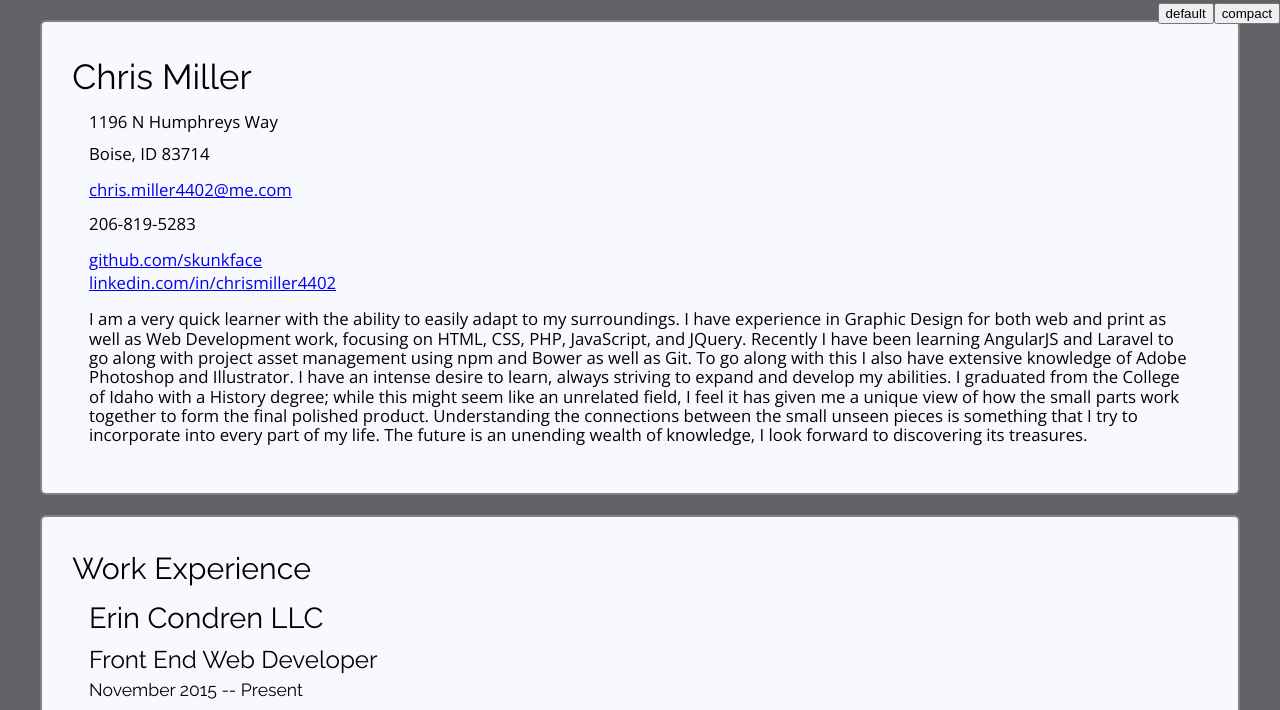
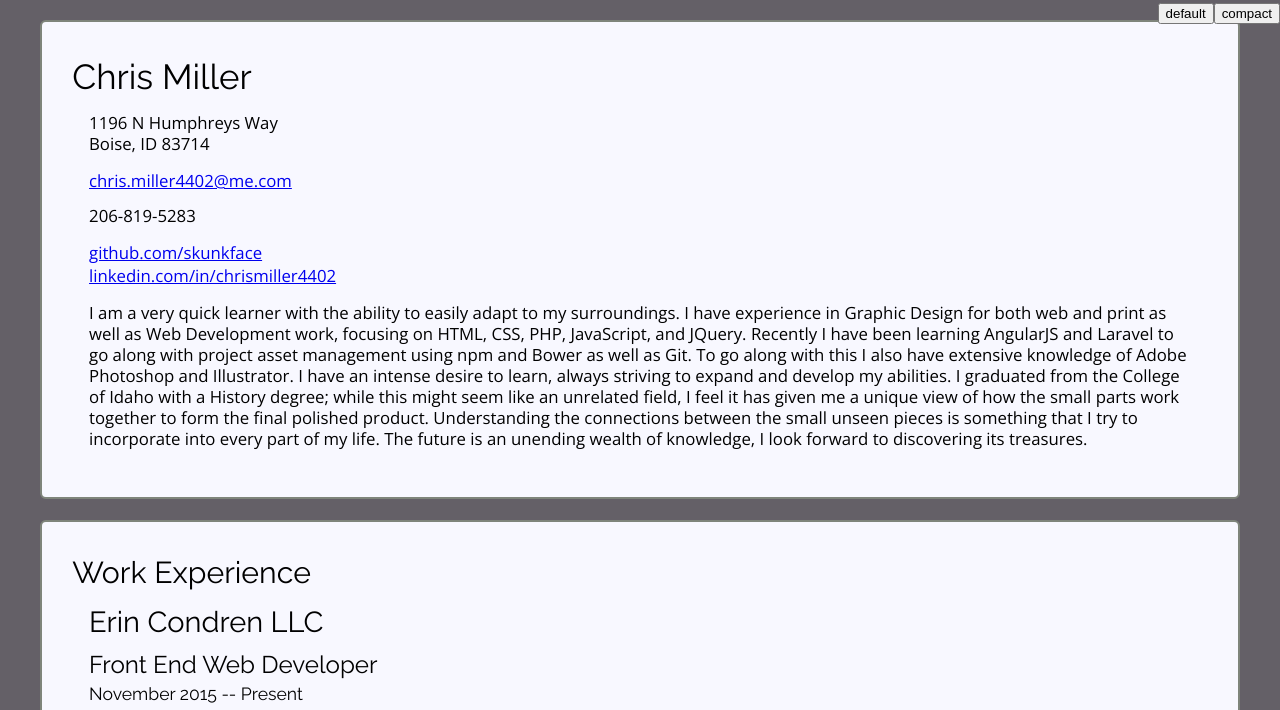
Before and after one commit to skunkface/jsonresume, a website: page public/resume.html in a window 1280 px wide. Shown: the top 710 px of the page. Drawn offline with nearby package versions, Linux system fonts and the light colour scheme.

Commit message:
additional margin and padding updates

```diff
--- a/public/css/default.css
+++ b/public/css/default.css
@@ -3,7 +3,6 @@ body {
 }
 
 .resume-holder section {
-  font-size: 1em;
   margin: 1.2em auto;
   background-color: #f8f8ff;
   border: 2px solid #7F857B;
@@ -52,8 +51,12 @@ h4 {
  }
 
 p {
-   line-height: 1.15em;
+   line-height: 1.45em;
    margin: .75em 0;
+ }
+
+ .location > p {
+   margin: 0;
  }
 
 ul {
@@ -72,9 +75,9 @@ li:before {
    }
 }
 
-@media screen and (min-width: 400px) {
-  html {
-    font-size: 1.05em;
+@media screen and (min-width: 500px) {
+  p {
+    line-height: 1.25em;
   }
 
   .resume-holder section {
@@ -85,3 +88,9 @@ li:before {
     margin: .9em 1em;
   }
 }
+
+@media screen and (min-width: 400px) {
+  html {
+    font-size: 1.05em;
+  }
+}
```
